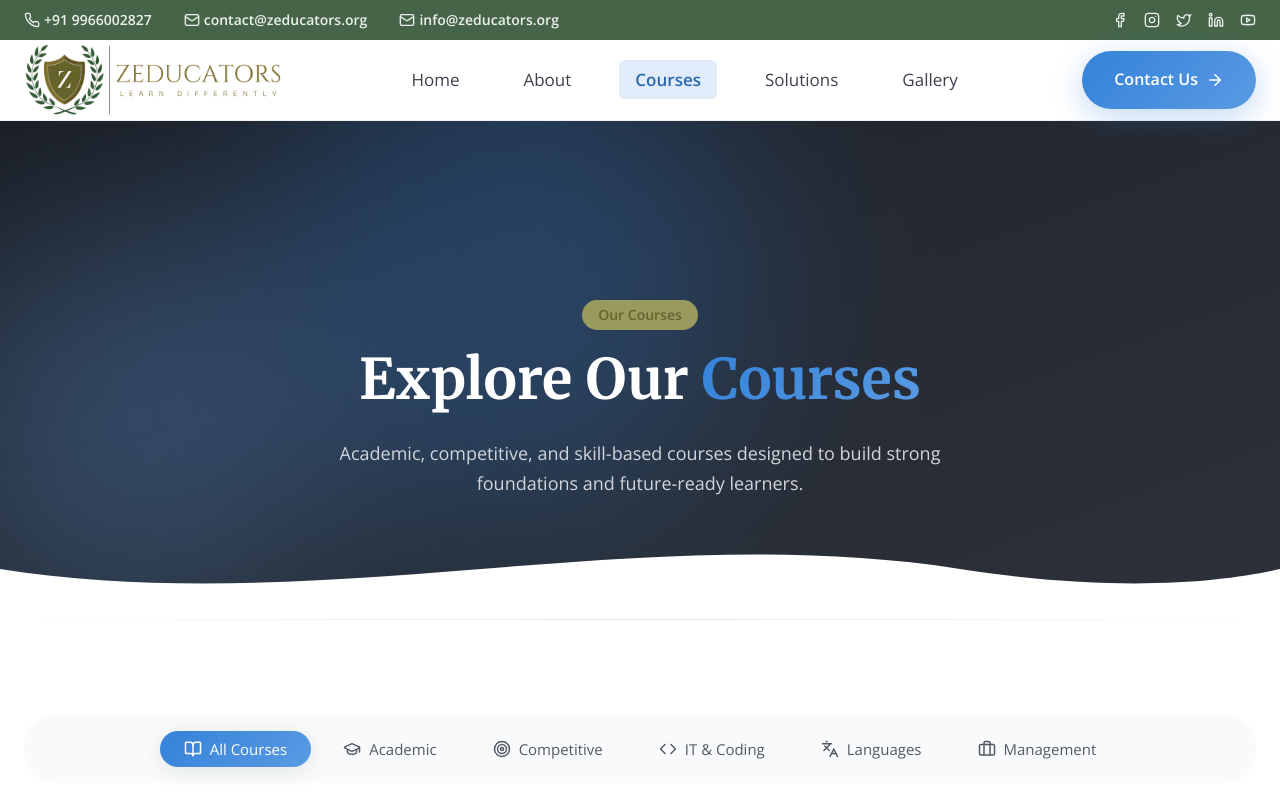
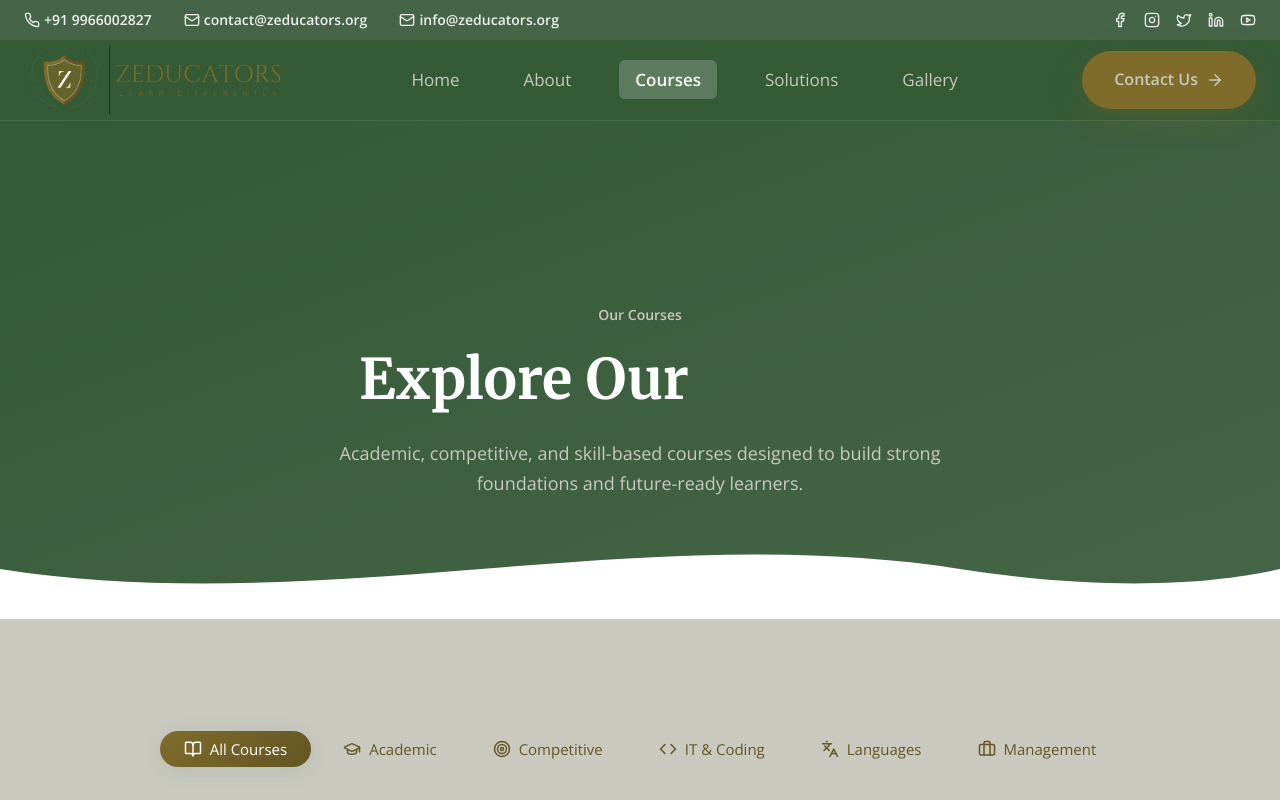
Before and after one commit to iamsyedmohammed/Zeducators, a React (Vite) app: page /courses in a window 1280 px wide. Shown: the top 800 px of the page. Built offline with nearby package versions, Linux system fonts and the light colour scheme.

Commit message:
Implement new color palette with centralized variables

```diff
--- a/src/components/Footer.css
+++ b/src/components/Footer.css
@@ -1,11 +1,11 @@
 .footer {
-  background: #1a1d23;
-  color: var(--neutral-300);
+  background: var(--footer-bg);
+  color: var(--footer-text);
 }
 
 /* Newsletter Section */
 .footer-newsletter {
-  background: linear-gradient(135deg, var(--accent-500) 0%, var(--accent-400) 100%);
+  background: var(--gradient-primary);
   padding: var(--space-3xl) 0;
 }
 
@@ -42,7 +42,7 @@
 /* Main Footer */
 .footer-main {
   padding: var(--space-4xl) 0;
-  border-bottom: 1px solid #2d323a;
+  border-bottom: 1px solid rgba(255, 255, 255, 0.1);
 }
 
 .footer-grid {
@@ -71,7 +71,8 @@
   font-size: 0.9375rem;
   line-height: 1.7;
   margin-bottom: var(--space-xl);
-  color: var(--neutral-400);
+  color: var(--footer-text);
+  opacity: 0.8;
 }
 
 .footer-social {
@@ -85,9 +86,9 @@
   justify-content: center;
   width: 42px;
   height: 42px;
-  background: #242830;
+  background: rgba(255, 255, 255, 0.1);
   border-radius: var(--radius-md);
-  color: var(--neutral-300);
+  color: var(--footer-text);
   transition: all var(--transition-fast);
 }
 
@@ -138,7 +139,7 @@
   align-items: flex-start;
 }
 
-.footer-contact li > svg {
+.footer-contact li>svg {
   color: var(--primary-400);
   flex-shrink: 0;
   margin-top: 2px;
--- a/src/components/Header.css
+++ b/src/components/Header.css
@@ -6,8 +6,8 @@
   z-index: 1001;
   padding: 0;
   transition: all var(--transition-base);
-  background: var(--white);
-  border-bottom: 1px solid rgba(0, 0, 0, 0.05);
+  background: var(--header-bg);
+  border-bottom: 1px solid rgba(255, 255, 255, 0.1);
 }
 
 /* Top Bar */
@@ -133,34 +133,34 @@
   padding: var(--space-sm) var(--space-md);
   font-size: 1.0625rem;
   font-weight: 500;
-  color: var(--neutral-700);
+  color: var(--color-light-beige);
   transition: all var(--transition-fast);
   border-radius: var(--radius-sm);
 }
 
 .header.scrolled .nav-link {
-  color: var(--neutral-700);
+  color: var(--color-light-beige);
 }
 
 .nav-link:hover {
-  color: var(--accent-500);
-  background: rgba(52, 130, 217, 0.1);
+  color: var(--white);
+  background: rgba(255, 255, 255, 0.1);
 }
 
 .header.scrolled .nav-link:hover {
-  color: var(--accent-500);
-  background: rgba(52, 130, 217, 0.1);
+  color: var(--white);
+  background: rgba(255, 255, 255, 0.1);
 }
 
 .nav-link.active {
-  color: var(--accent-600);
-  background: rgba(52, 130, 217, 0.15);
+  color: var(--white);
+  background: rgba(255, 255, 255, 0.2);
   font-weight: 600;
 }
 
 .header.scrolled .nav-link.active {
-  color: var(--accent-600);
-  background: rgba(52, 130, 217, 0.15);
+  color: var(--white);
+  background: rgba(255, 255, 255, 0.2);
   font-weight: 600;
 }
 
@@ -192,7 +192,7 @@
 }
 
 .header.scrolled .menu-toggle {
-  color: var(--neutral-800);
+  color: var(--color-light-beige);
 }
 
 .menu-toggle:focus {
--- a/src/index.css
+++ b/src/index.css
@@ -1,58 +1,22 @@
 /* ===== CSS VARIABLES ===== */
 @import url('https://fonts.googleapis.com/css2?family=Merriweather:wght@300;400;700;900&family=Open+Sans:wght@300;400;600;700;800&display=swap');
+@import './styles/colors.css';
 
 :root {
-  /* Primary Palette - Zeducators Green #42A55B */
-  --primary-900: #1a4224;
-  --primary-800: #236b31;
-  --primary-700: #2d8a3f;
-  --primary-600: #38944a;
-  --primary-500: #42A55B;
-  --primary-400: #5cb774;
-  --primary-300: #7fc993;
-  --primary-200: #a8dbb5;
-  --primary-100: #d4edd9;
+  /* Mapping old variables to new palette where possible to maintain some compatibility */
+  --primary-900: var(--color-dark-green);
+  --primary-500: var(--color-golden-brown);
+  /* Used for buttons/accents */
 
-  /* Accent - Button Blue #3482D9 */
-  --accent-500: #3482D9;
-  --accent-400: #5a9ae3;
-  --accent-300: #82b2eb;
-  --accent-200: #b3d0f4;
-  --accent-600: #2a68ad;
-
-  /* Secondary - Supporting Olive #65642F */
-  --secondary-500: #65642F;
-  --secondary-400: #7d7c45;
-  --secondary-300: #9a995e;
-  --secondary-200: #c4c399;
-  --secondary-600: #4e4d24;
-
-  /* Tertiary - Complementary Gold */
-  --tertiary-500: #d4a73a;
-  --tertiary-400: #e0bc5f;
-  --tertiary-300: #ebd088;
-  --tertiary-200: #f5e5b8;
-
-  /* Neutrals */
-  --neutral-950: #0f1114;
-  --neutral-900: #1a1d23;
-  --neutral-800: #2a2e36;
-  --neutral-700: #3d424d;
-  --neutral-600: #535966;
-  --neutral-500: #6b7280;
-  --neutral-400: #9ca3af;
-  --neutral-300: #d1d5db;
-  --neutral-200: #e5e7eb;
-  --neutral-100: #f3f4f6;
-  --neutral-50: #f9fafb;
+  --neutral-800: var(--color-deep-brownish-yellow);
+  /* Main text */
+  --neutral-100: var(--color-light-beige);
   --white: #ffffff;
 
-  /* Gradients */
-  --gradient-primary: linear-gradient(135deg, var(--accent-500) 0%, var(--accent-400) 100%);
-  --gradient-accent: linear-gradient(135deg, var(--accent-500) 0%, var(--accent-400) 100%);
-  --gradient-hero: linear-gradient(160deg, #1a1d23 0%, #242830 40%, #2d323a 100%);
-  --gradient-card: linear-gradient(180deg, var(--white) 0%, var(--neutral-50) 100%);
-  --gradient-glow: radial-gradient(ellipse at center, var(--accent-400) 0%, transparent 70%);
+  /* Gradients - Adjusted to use new palette */
+  --gradient-primary: linear-gradient(135deg, var(--color-golden-brown) 0%, var(--color-deep-brownish-yellow) 100%);
+  --gradient-hero: linear-gradient(160deg, var(--color-dark-green) 0%, var(--color-forest-green) 100%);
+  --gradient-card: linear-gradient(180deg, var(--color-olive-green) 0%, var(--color-light-beige) 100%);
 
   /* Typography */
   --font-display: 'Merriweather', Georgia, serif;
@@ -77,18 +41,16 @@
   --radius-full: 9999px;
 
   /* Shadows */
-  --shadow-sm: 0 2px 8px rgba(26, 66, 36, 0.06);
-  --shadow-md: 0 4px 20px rgba(26, 66, 36, 0.1);
-  --shadow-lg: 0 8px 40px rgba(26, 66, 36, 0.15);
-  --shadow-xl: 0 20px 60px rgba(26, 66, 36, 0.2);
-  --shadow-glow: 0 0 40px rgba(66, 165, 91, 0.3);
-  --shadow-accent: 0 8px 30px rgba(52, 130, 217, 0.3);
+  --shadow-sm: 0 2px 8px rgba(52, 90, 54, 0.06);
+  --shadow-md: 0 4px 20px rgba(52, 90, 54, 0.1);
+  --shadow-lg: 0 8px 40px rgba(52, 90, 54, 0.15);
+  --shadow-xl: 0 20px 60px rgba(52, 90, 54, 0.2);
+  --shadow-accent: 0 8px 30px rgba(127, 108, 42, 0.3);
 
   /* Transitions */
   --transition-fast: 150ms cubic-bezier(0.4, 0, 0.2, 1);
   --transition-base: 250ms cubic-bezier(0.4, 0, 0.2, 1);
   --transition-slow: 400ms cubic-bezier(0.4, 0, 0.2, 1);
-  --transition-bounce: 500ms cubic-bezier(0.34, 1.56, 0.64, 1);
 
   /* Container */
   --container-max: 1280px;
@@ -114,8 +76,8 @@ body {
   font-family: var(--font-body);
   font-size: 16px;
   line-height: 1.6;
-  color: var(--neutral-800);
-  background-color: var(--white);
+  color: var(--text-primary);
+  background-color: var(--bg-primary);
   overflow-x: hidden;
 }
 
@@ -179,7 +141,7 @@ h6 {
 
 .section-dark {
   background: var(--gradient-hero);
-  color: var(--white);
+  color: var(--color-light-beige);
 }
 
 .section-dark h1,
@@ -219,14 +181,15 @@ h6 {
 }
 
 .btn-primary {
-  background: linear-gradient(135deg, var(--accent-500) 0%, var(--accent-400) 100%);
-  color: var(--white);
+  background: var(--btn-bg);
+  color: var(--color-light-beige);
   box-shadow: var(--shadow-accent);
 }
 
 .btn-primary:hover {
+  background: var(--btn-hover-bg);
   transform: translateY(-2px);
-  box-shadow: 0 12px 40px rgba(52, 130, 217, 0.4);
+  box-shadow: 0 12px 40px rgba(52, 90, 54, 0.4);
 }
 
 .btn-secondary {
@@ -260,12 +223,21 @@ h6 {
 
 /* ===== CARDS ===== */
 .card {
-  background: var(--gradient-card);
+  background: var(--content-bg);
   border-radius: var(--radius-lg);
   padding: var(--space-xl);
   box-shadow: var(--shadow-md);
   transition: all var(--transition-base);
-  border: 1px solid var(--neutral-100);
+  border: 1px solid rgba(255, 255, 255, 0.1);
+}
+
+.card h1,
+.card h2,
+.card h3,
+.card h4,
+.card h5,
+.card h6 {
+  color: var(--heading-color);
 }
 
 .card:hover {
--- /dev/null
+++ b/src/styles/colors.css
@@ -0,0 +1,28 @@
+:root {
+    /* User Defined Palette */
+    --color-light-beige: #c9c9bf;
+    /* Background, footer text */
+    --color-deep-brownish-yellow: #635623;
+    /* Main text color */
+    --color-dark-green: #345a36;
+    /* Header background */
+    --color-olive-green: #948e69;
+    /* Content box background */
+    --color-golden-brown: #7f6c2a;
+    /* Content box headings, button background */
+    --color-sage-green: #627e66;
+    /* Button hover background */
+    --color-forest-green: #466548;
+    /* Footer background */
+
+    /* Semantic Mappings */
+    --bg-primary: var(--color-light-beige);
+    --text-primary: var(--color-deep-brownish-yellow);
+    --header-bg: var(--color-dark-green);
+    --content-bg: var(--color-olive-green);
+    --heading-color: var(--color-golden-brown);
+    --btn-bg: var(--color-golden-brown);
+    --btn-hover-bg: var(--color-sage-green);
+    --footer-bg: var(--color-forest-green);
+    --footer-text: var(--color-light-beige);
+}
```
